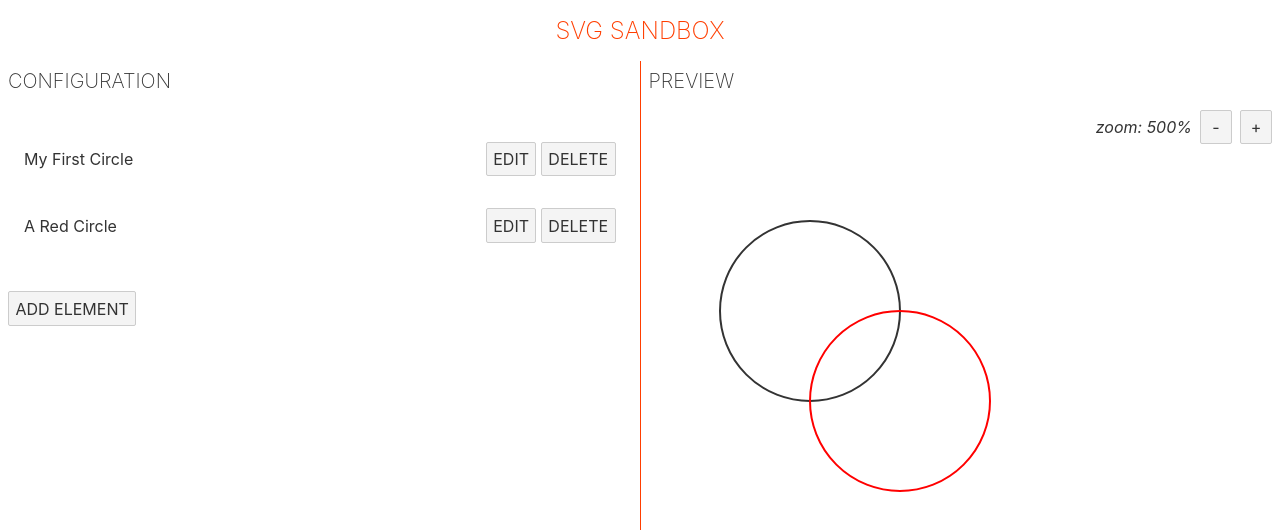
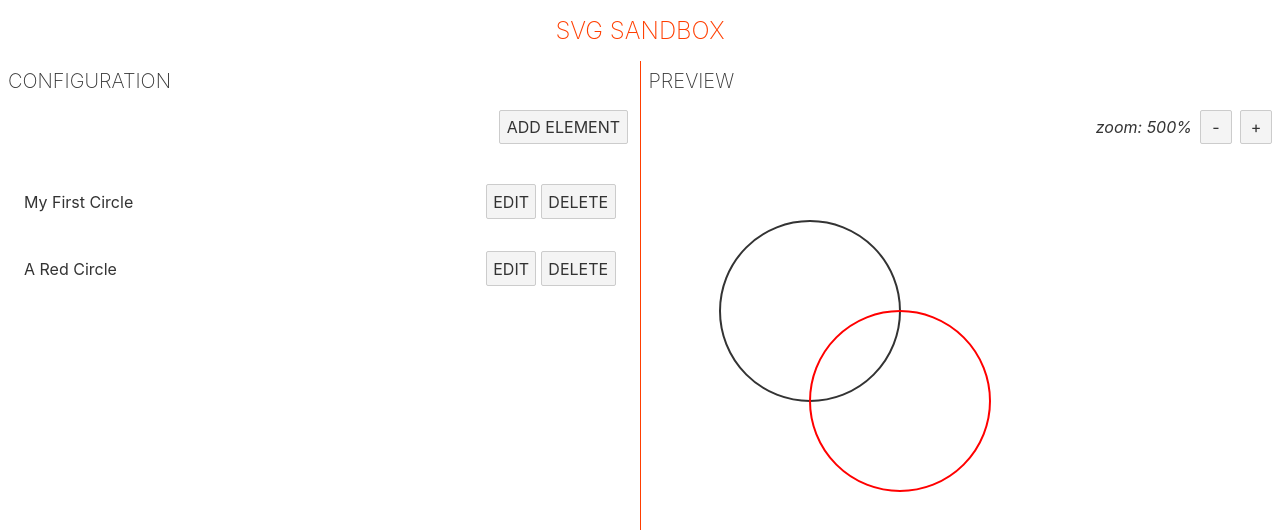
Before and after one commit to Morphyish/svg-sandbox, a Svelte app: page / in a window 1280 px wide. Shown: the top 530 px of the page. Built offline with nearby package versions, Linux system fonts and the light colour scheme.

Commit message:
:lipstick: Move the ADD ELEMENT button around

```diff
--- a/src/List/List.svelte
+++ b/src/List/List.svelte
@@ -7,6 +7,10 @@
         state.goTo(state.form)
     }
 </script>
+
+<div class="actions">
+    <button type="button" on:click={newElement}>ADD ELEMENT</button>
+</div>
 
 <ul>
     {#each $elements as element}
@@ -18,14 +22,15 @@
     {/each}
 </ul>
 
-<div>
-    <button type="button" on:click={newElement}>ADD ELEMENT</button>
-</div>
-
 <style>
     ul {
         list-style: none;
         padding: 0;
         margin-bottom: 2rem;
     }
+
+    .actions {
+        text-align: right;
+        padding: 0 .25rem;
+    }
 </style>
```
